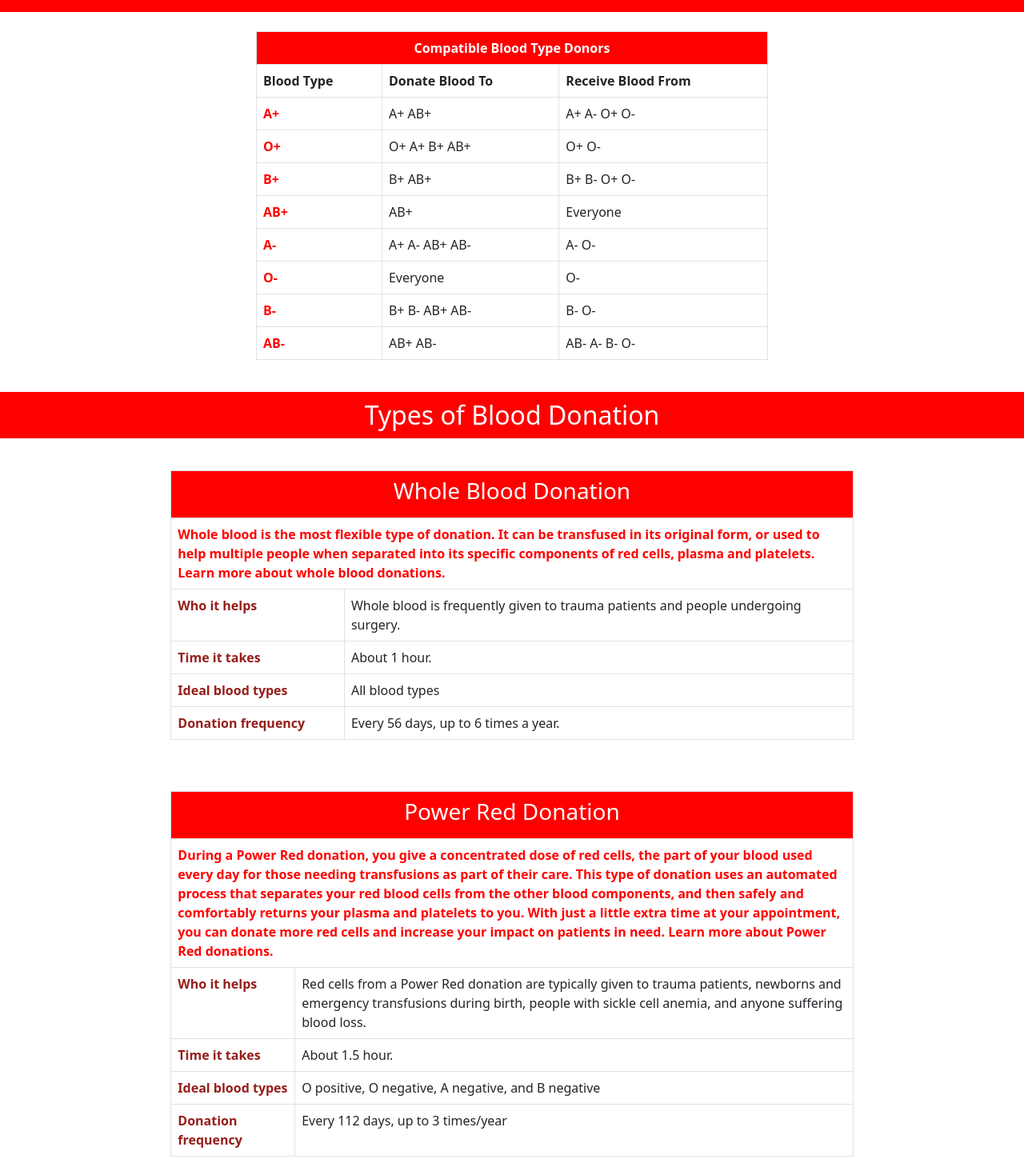
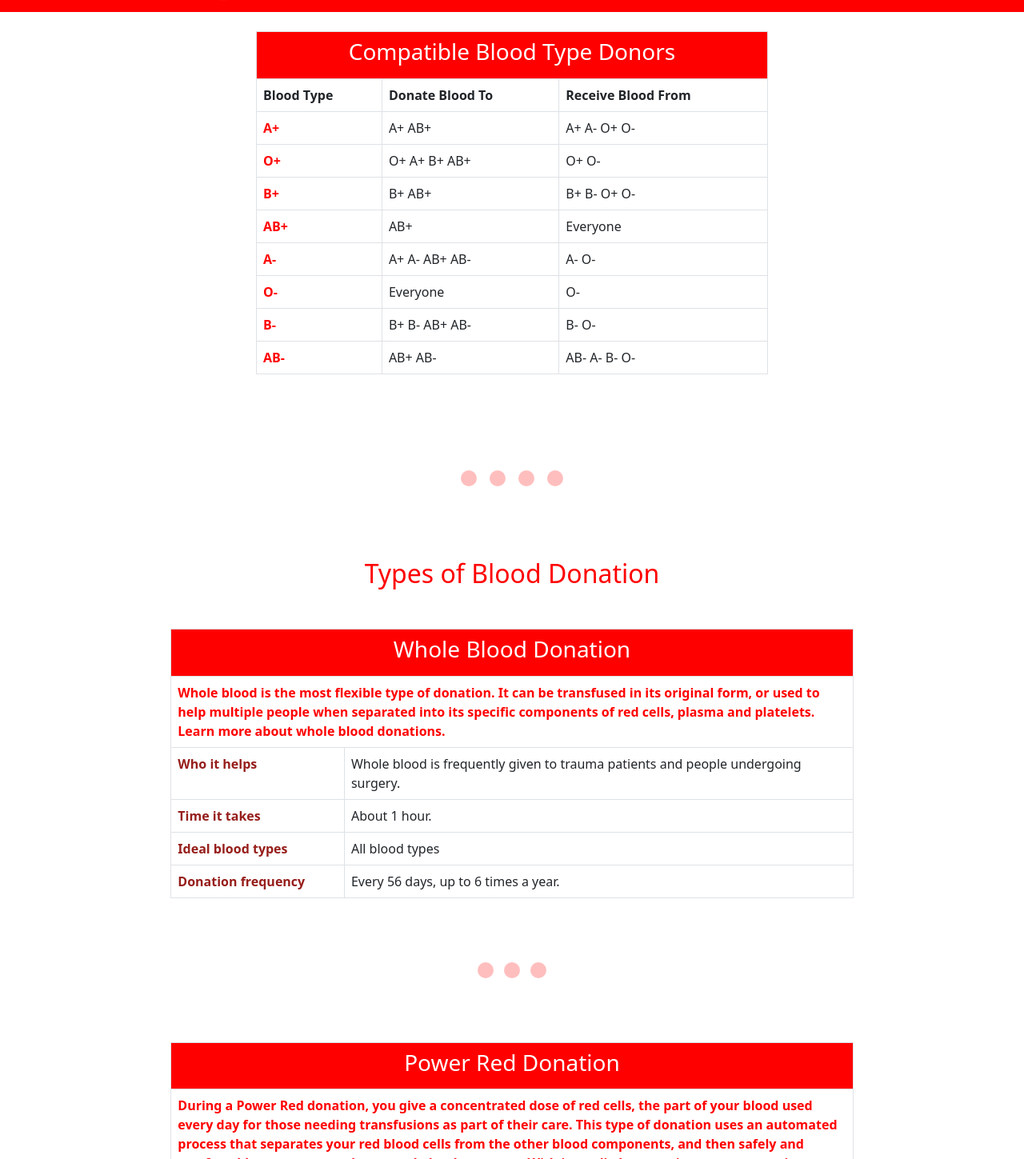
Before and after one commit to Lokesh8Goenka/Blood-Bank, a website: page help.html in a window 1280 px wide. Shown: the part 257-1706 px from the top of the page at 80% size. Drawn offline with nearby package versions, Linux system fonts and the light colour scheme.

Commit message:
centering elements and adding hr

```diff
--- a/help.html
+++ b/help.html
@@ -43,17 +43,15 @@
 </section>
 	<!-- body -->
 	<section style="background-color: white;">
-		<div>
-			<center>
+		<div style="margin-left: auto; margin-right:auto;">
 				<!-- <br>
 					<img src="/images/blood donation.PNG" alt="">
 				<br> -->
-				<div class='col-sm-6'><br>
-					<center>
+				<div class='col-sm-6' style="margin-left: auto; margin-right:auto;"><br>
 					<table class="table table-responsive table-bordered ">
 					  <tbody>
 						<tr>
-						  <th colspan="3" style='color:white;background-color:red; text-align: center;'>Compatible Blood Type Donors</th>
+						  <th colspan="3" style='color:white;background-color:red; text-align: center;'><h3>Compatible Blood Type Donors</h3></th>
 						</tr>
 						<tr>
 						  <td><b>Blood Type</b></td>
@@ -102,17 +100,17 @@
 						</tr>
 					  </tbody>
 					</table>
-					</center>
+
 				  </div>
-
-			</center><br>
-
-
-			<h2 style="text-align: center;"> Types of Blood Donation </h2>
-			<p><center>
+		  			<br>
+				<hr class="hr">
+				  <center>
+					<div>
+						<h2 style="text-align: center; color: red; background-color: white;"> Types of Blood Donation </h2>
+					<p style="margin-left: auto; margin-right: auto;">
 						<div class='col-sm-8'><br>
 							<!-- Whole Blood Donation -->
-					<table class="table table-responsive table-bordered ">
+							<table class="table table-responsive table-bordered">
 							  <tbody>
 								<tr>
 									<th colspan="3" style='color:white;background-color:red;'><h3>Whole Blood Donation</h3></th>
@@ -139,7 +137,7 @@
 							  </tbody>
 							</table>
 
-					<br><br>
+							<hr class="hr">
 							<!-- Power Red Donation -->
 							<table class="table table-responsive table-bordered ">
 								<tbody>
@@ -169,7 +167,7 @@
 								</tbody>
 							</table>
 
-					<br><br>
+							<hr class="hr">
 							<!-- Platelet Donation -->
 							<table class="table table-responsive table-bordered ">
 								<tbody>
@@ -200,7 +198,7 @@
 								</tbody>
 							</table>
 
-					<br><br>
+							<hr class="hr">
 							<!-- Plasma Donation -->
 							<table class="table table-responsive table-bordered ">
 								<tbody>
@@ -233,7 +231,11 @@
 							</table>
 							<br><br>
 						  </div>
+					</div>
 				  </center>
+
+
+
 
 		</div>
 	</section>
--- a/public/style/styles.css
+++ b/public/style/styles.css
@@ -61,13 +61,13 @@ h3{
     border: 1px solid red;
 } */
 
-.mandala hr {
+.hr {
     border-style: none;
     border-top-style: dotted;
     border-color: red;
     border-width: 20px;
     width: 10%;
-    margin: 100px auto;
+    margin: 80px auto;
 
 }
 
@@ -185,7 +185,7 @@ footer{
 }
 
 .white-section {
-    background-color: #fff;
+    background-color: rgba(255, 0, 0, 0.637);
   }
 
 .card-header{
@@ -202,6 +202,8 @@ footer{
 
 .feature-box {
 padding: 4.5%;
+color: white;
+font-size: 20px;
 }
 
 .icon {
```
Also changed, not shown: data.html (+2 -2 lines), index.html (+7 -8 lines), login.html (+1 -3 lines), register.html (+3 -3 lines). Lines whose indentation alone changed are shown as unchanged.
